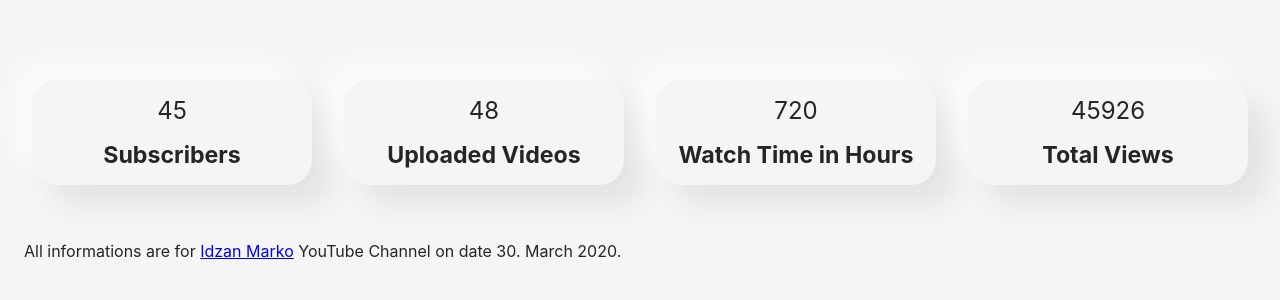
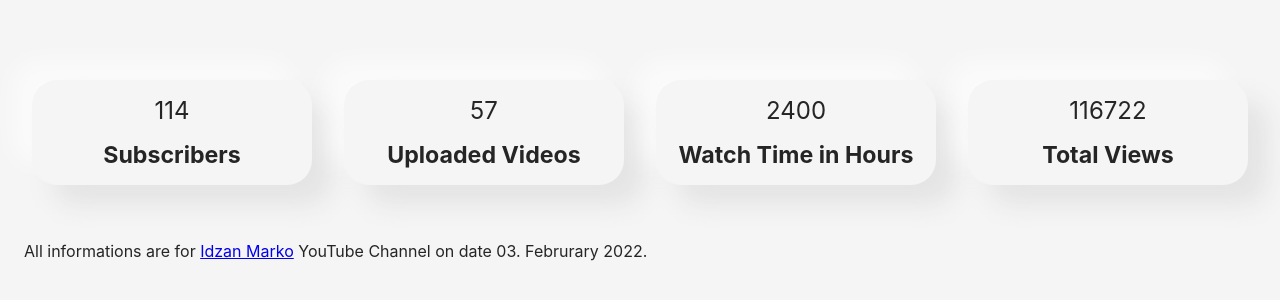
Before and after one commit to idzan/animated-counter-js, a plain HTML site: page index.html in a window 1280 px wide. Shown: the part 234-534 px from the top of the page. Drawn offline with Linux system fonts and the light colour scheme.

Commit message:
updated data for new screenshot

```diff
--- a/index.html
+++ b/index.html
@@ -10,23 +10,23 @@
     <main>
         <section>
             <div class="counting">
-                <div class="counter" data-target="45">0</div>
+                <div class="counter" data-target="114">0</div>
                 <h4>Subscribers</h4>
             </div>
             <div class="counting">
-                <div class="counter" data-target="48">0</div>
+                <div class="counter" data-target="57">0</div>
                 <h4>Uploaded Videos</h4>
             </div>
             <div class="counting">
-                <div class="counter" data-target="720">0</div>
+                <div class="counter" data-target="2400">0</div>
                 <h4>Watch Time in Hours</h4>
             </div>
             <div class="counting">
-                <div class="counter" data-target="45926">0</div>
+                <div class="counter" data-target="116722">0</div>
                 <h4>Total Views</h4>
             </div>
         </section>
-        <p>All informations are for <a href="https://www.youtube.com/channel/UC1E7cbcnFqHEqTYmbZHKDPA/" target="_blank" rel="noopener noreferrer">Idzan Marko</a> YouTube Channel on date 30. March 2020.</p>
+        <p>All informations are for <a href="https://www.youtube.com/IdzanMarko/" target="_blank" rel="noopener noreferrer">Idzan Marko</a> YouTube Channel on date 03. Februrary 2022.</p>
     </main>
     <script src="app.js"></script>
 </body>
```
